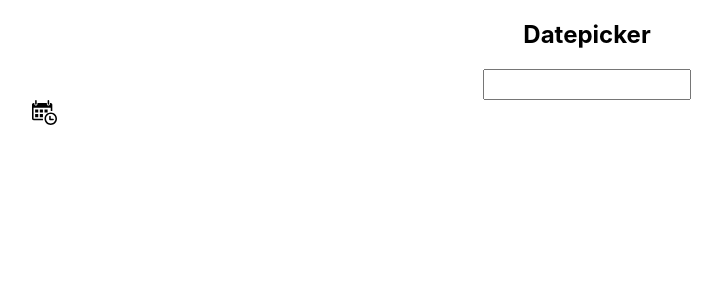
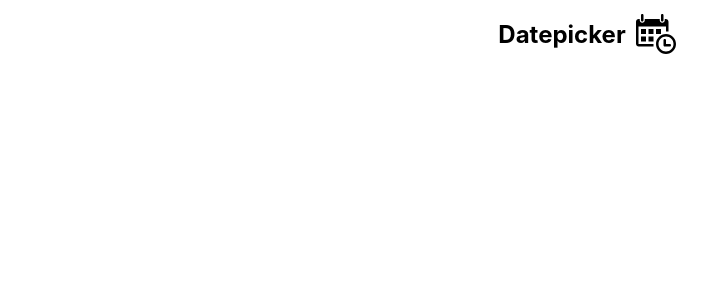
Before and after one commit to AlanaFarkas/date-picker, a React (Create React App) app: page / in a window 1280 px wide. Shown: the top 300 px of the page, without its empty margins (53-775 px from the left). Built offline with nearby package versions, Linux system fonts and the light colour scheme; what react-animations would draw is missing.

Commit message:
refactor: remove input from app

```diff
--- a/src/App.js
+++ b/src/App.js
@@ -2,7 +2,6 @@ import React, { Component } from 'react';
 import { Container, Row, Col } from 'react-grid-system';
 import styled from 'styled-components';
 import calendarIcon from './assets/calendar_icon.svg';
-import Input from './Input'
 import Calendar from './Calendar';
 
 export default class App extends Component {
@@ -36,18 +35,14 @@ export default class App extends Component {
         <AppHeaderRow data-test="app-header-row">
           <AppHeaderColumn>
             <HeaderText>Datepicker</HeaderText>
-          </AppHeaderColumn>
-        </AppHeaderRow>
-        <InputRow data-test="input-row">
-          <InputColumn data-test="input-column">
-            <Input />
+
             <CalendarImg
               data-test="calendar-icon"
               onClick={this.showCalendar}
               src={calendarIcon}
             />
-          </InputColumn>
-        </InputRow>
+          </AppHeaderColumn>
+        </AppHeaderRow>
         {this.maybeRenderCalendar()}
       </AppContainer>
     );
@@ -56,19 +51,19 @@ export default class App extends Component {
 
 const AppContainer = styled(Container)``;
 const AppHeaderRow = styled(Row)``;
-const AppHeaderColumn = styled(Col)``;
+
+const AppHeaderColumn = styled(Col)`
+  display: flex;
+  flex-direction: row;
+  align-items: center;
+  justify-content: center;
+`;
 
 const HeaderText = styled.h2`
   text-align: center;
 `;
 
-const InputRow = styled(Row)``;
-const InputColumn = styled(Col)`
+const CalendarImg = styled.img`
+  height: 40px;
+  margin-left: 10px;
 `;
-
-const CalendarImg = styled.img`
-  height: 25px;
-  position: absolute;
-  // right: 3px;
-  // top: 3px;
-`;
```
